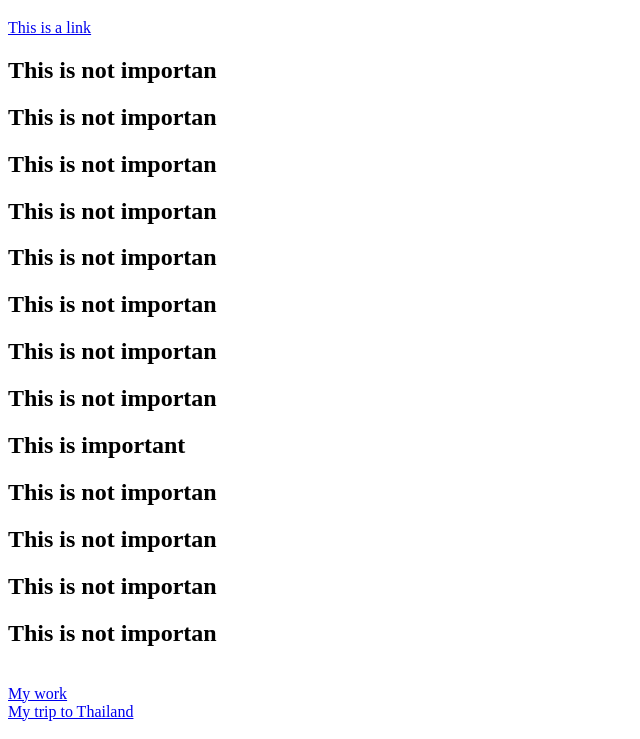
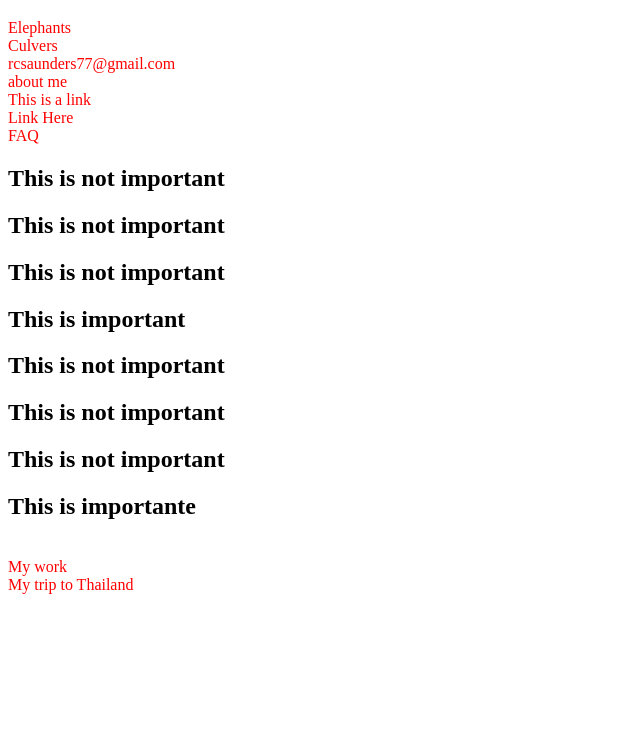
Before and after one commit to BestLifeEver/Portfolio, a plain HTML site: page index.html in a window 1280 px wide. Shown: the part 61-800 px from the top of the page, without its empty margins (0-640 px from the left). Drawn offline with Linux system fonts and the light colour scheme.

Commit message:
Added various links to html pages

```diff
--- a/index.html
+++ b/index.html
@@ -5,23 +5,45 @@
   <meta http-equiv="X-UA-Compatible" content="IE=edge">
   <meta name="viewport" content="width=device-width, initial-scale=1.0">
   <title>Portfolio</title>
+<style>
+ a {
+   color:red;
+   text-decoration:none;
+ }
+ a:hover{
+   color: blue;
+   text-decoration: underline;
+ }
+ a:visited {
+   color: green;
+ }
+</style>
 </head>
 <body>
   <h1>My Portfolio</h1>
-  <a href="about.html" target="_blank">This is a link</a>
-  <h2>This is not importan</h2>
-  <h2>This is not importan</h2>
-  <h2>This is not importan</h2>
-  <h2>This is not importan</h2>
-  <h2>This is not importan</h2>
-  <h2>This is not importan</h2>
-  <h2>This is not importan</h2>
-  <h2>This is not importan</h2>
-  <h2>This is important</h2>
-  <h2>This is not importan</h2>
-  <h2>This is not importan</h2>
-  <h2>This is not importan</h2>
-  <h2>This is not importan</h2>
+  <a href="https://www.elephants.com">Elephants</a>
+  <br/>
+  <a href="https://www.culvers.com">Culvers</a>
+  <br/>
+<a href="mailto:rcsaunders77@gmail.com">rcsaunders77@gmail.com</a>
+<br/>
+  <a href="about.html" target="_blank">about me</a>
+  <br/>
+  <a href="#important">This is a link</a>
+  <br/>
+  <a href="#importante">Link Here</a>
+  <br/>
+  <a href="about.html#faq">FAQ</a>
+  <h2>This is not important</h2>
+  <h2>This is not important</h2>
+  <h2>This is not important</h2>
+
+  <h2 id="important">This is important</h2>
+  <h2>This is not important</h2>
+  <h2>This is not important</h2>
+  <h2>This is not important</h2>
+
+  <h2 id="importante">This is  importante</h2>
 
   <br/>
   <a href="work.html">My work</a>
```
Also changed, not shown: about.html (+16 -1 lines).
